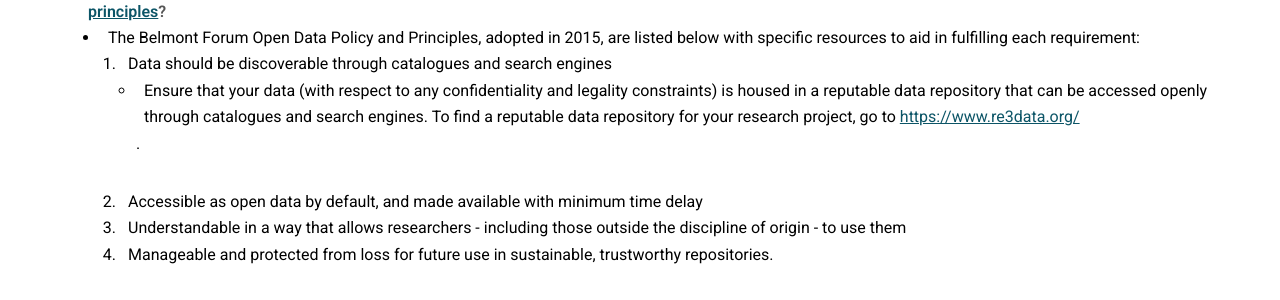
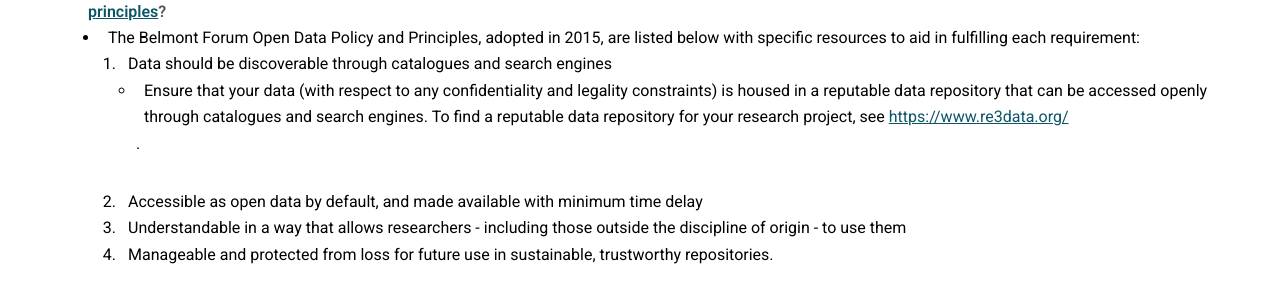
Before and after one commit to bfe-inf/toolkit, a Jekyll site: the page ddomp-fullproposal.html, which Jekyll copies as it is, in a window 1280 px wide and 900 px high, scrolled down 970 px. Shown: the part 179-479 px from the top of the window. Built offline with Jekyll 4.4.1, drawn with Linux system fonts in a browser that asks for light colours.

Commit message:
Update ddomp-fullproposal.html

```diff
--- a/ddomp-fullproposal.html
+++ b/ddomp-fullproposal.html
@@ -65,7 +65,7 @@
 									<ol>
 										<li>Data should be discoverable through catalogues and search engines</li>
 											<ul style="list-style-type:circle">
-												<li>Ensure that your data (with respect to any confidentiality and legality constraints) is housed in a reputable data repository that can be accessed openly through catalogues and search engines. To find a reputable data repository for your research project, go to <a href="https://www.re3data.org/" target="_blank">https://www.re3data.org/</a></li>.
+												<li>Ensure that your data (with respect to any confidentiality and legality constraints) is housed in a reputable data repository that can be accessed openly through catalogues and search engines. To find a reputable data repository for your research project, see <a href="https://www.re3data.org/" target="_blank">https://www.re3data.org/</a></li>.
 											</ul>
 										<li>Accessible as open data by default, and made available with minimum time delay</li>
 										<li>Understandable in a way that allows researchers - including those outside the discipline of origin - to use them</li>
```
